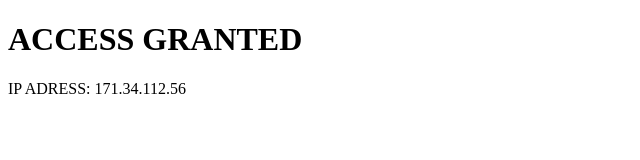
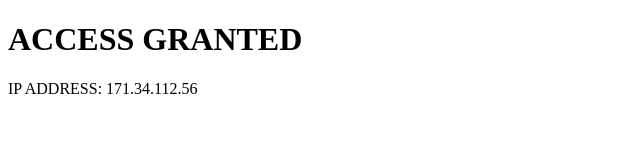
Before and after one commit to vishnujonnada/myfirstwebsite, a plain HTML site: page index.html in a window 1280 px wide. Shown: the full height of the page, 0-640 px from the left. Drawn offline with Linux system fonts and the light colour scheme.

Commit message:
Update index.html

```diff
--- a/index.html
+++ b/index.html
@@ -8,7 +8,7 @@
 </head>
 <body>
     <h1>ACCESS GRANTED</h1>
-    <p>IP ADRESS: 171.34.112.56</p>
+    <p>IP ADDRESS: 171.34.112.56</p>
 
 </body>
 </html>
```
